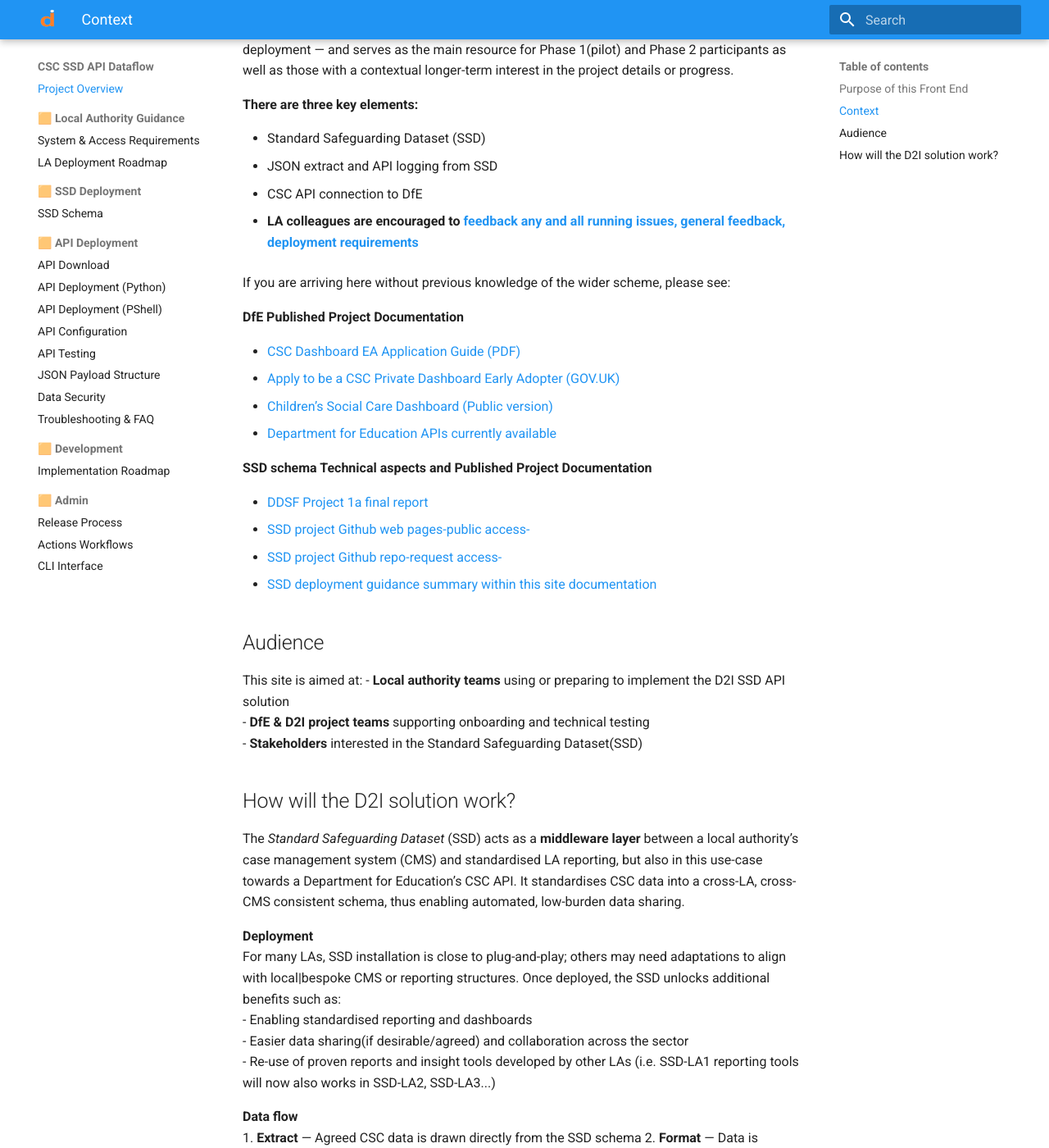
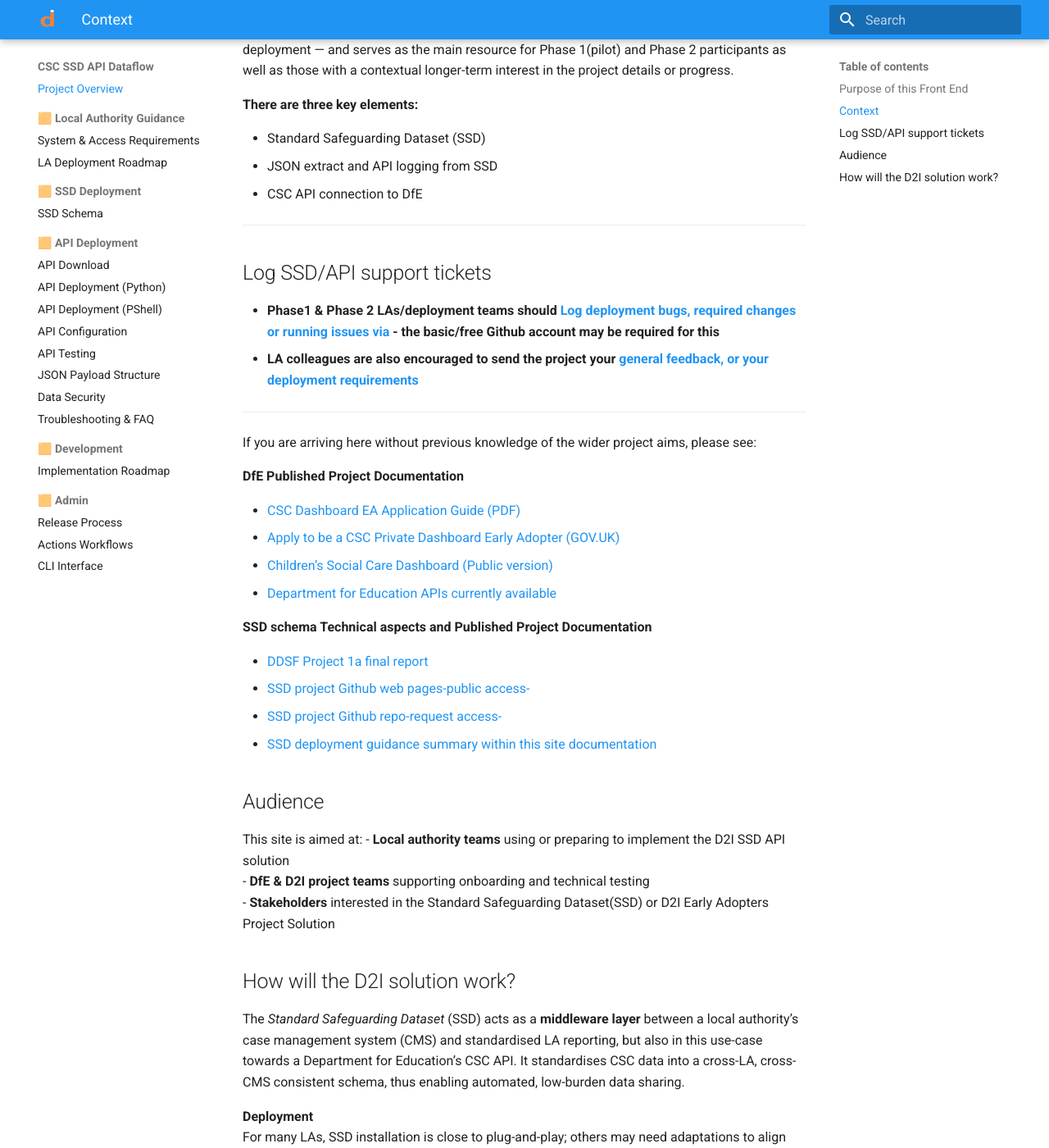
Before and after one commit to data-to-insight/dfe-csc-api-data-flows, an MkDocs documentation site: the page built from docs/index.md, in a window 1280 px wide and 1400 px high, scrolled down 827 px. Shown: the whole window at 82% size. Built offline with MkDocs 1.6.1 and Material for MkDocs 9.7.7, drawn with Linux system fonts in a browser that asks for light colours.

Commit message:
git support ticket page and feedback form link(s) added

```diff
--- a/docs/index.md
+++ b/docs/index.md
@@ -38,9 +38,16 @@
  - JSON extract and API logging from SSD
  - CSC API connection to DfE
 
- - **LA colleagues are encouraged to [feedback any and all running issues, general feedback, deployment requirements](https://forms.gle/rHTs5qJn8t6h6tQF8)**
+---
 
-If you are arriving here without previous knowledge of the wider scheme, please see:
+## Log SSD/API support tickets
+
+ - **Phase1 & Phase 2 LAs/deployment teams should [Log deployment bugs, required changes or running issues via](https://github.com/data-to-insight/dfe-csc-api-data-flows/issues) - the basic/free Github account may be required for this**
+ - **LA colleagues are also encouraged to send the project your [general feedback, or your deployment requirements](https://forms.gle/rHTs5qJn8t6h6tQF8)**
+
+---
+
+If you are arriving here without previous knowledge of the wider project aims, please see:
 
 **DfE Published Project Documentation**
 
@@ -61,7 +68,7 @@
 This site is aimed at:
 - **Local authority teams** using or preparing to implement the D2I SSD API solution
 - **DfE & D2I project teams** supporting onboarding and technical testing
-- **Stakeholders** interested in the Standard Safeguarding Dataset(SSD)
+- **Stakeholders** interested in the Standard Safeguarding Dataset(SSD) or D2I Early Adopters Project Solution
 
 ## How will the D2I solution work?
 
```
Also changed, not shown: docs/api_powershell_deployment.md (+7 -0 lines), docs/api_python_deployment.md (+6 -0 lines), docs/deploy_ssd_schema.md (+8 -0 lines), docs/troubleshooting_faq.md (+9 -0 lines).
